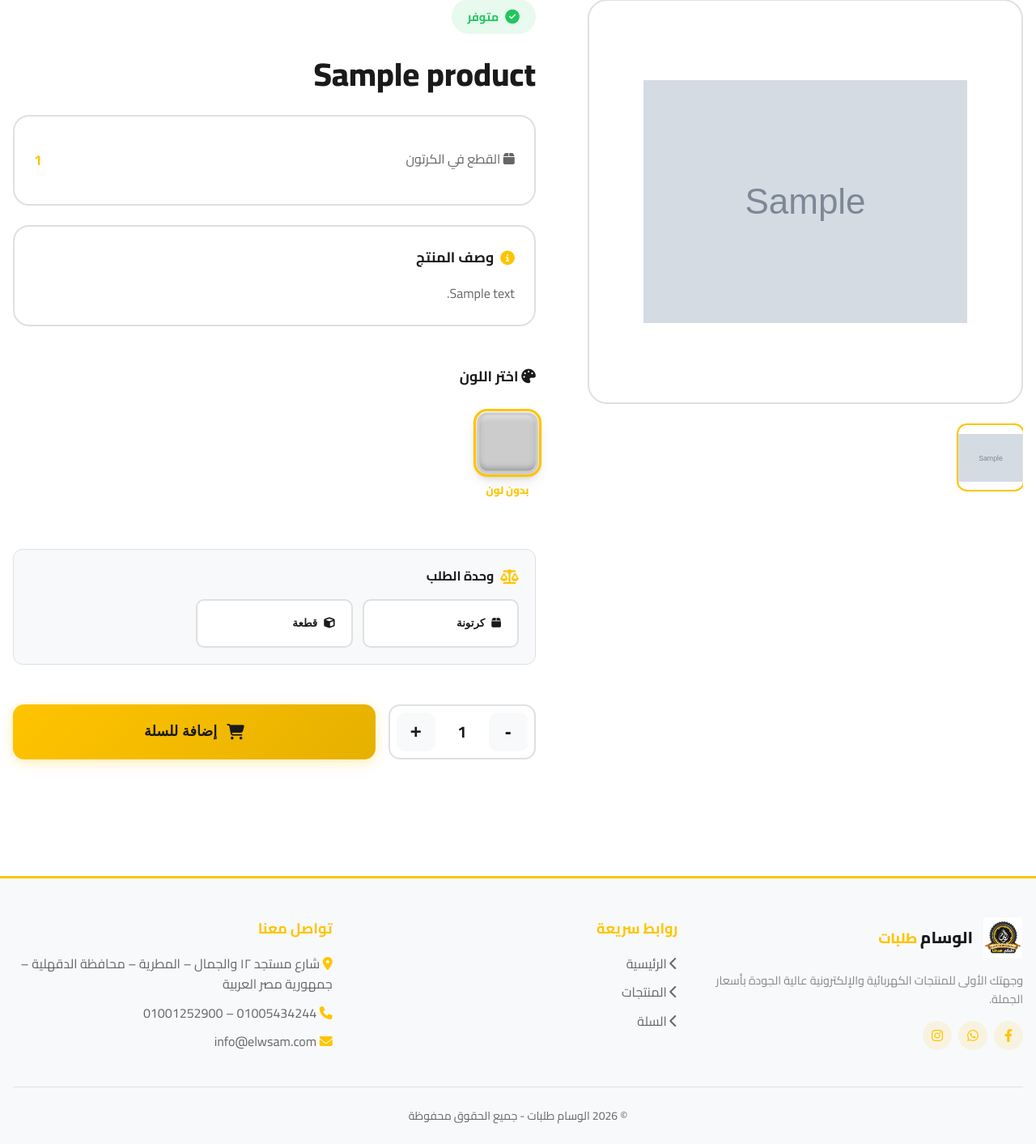
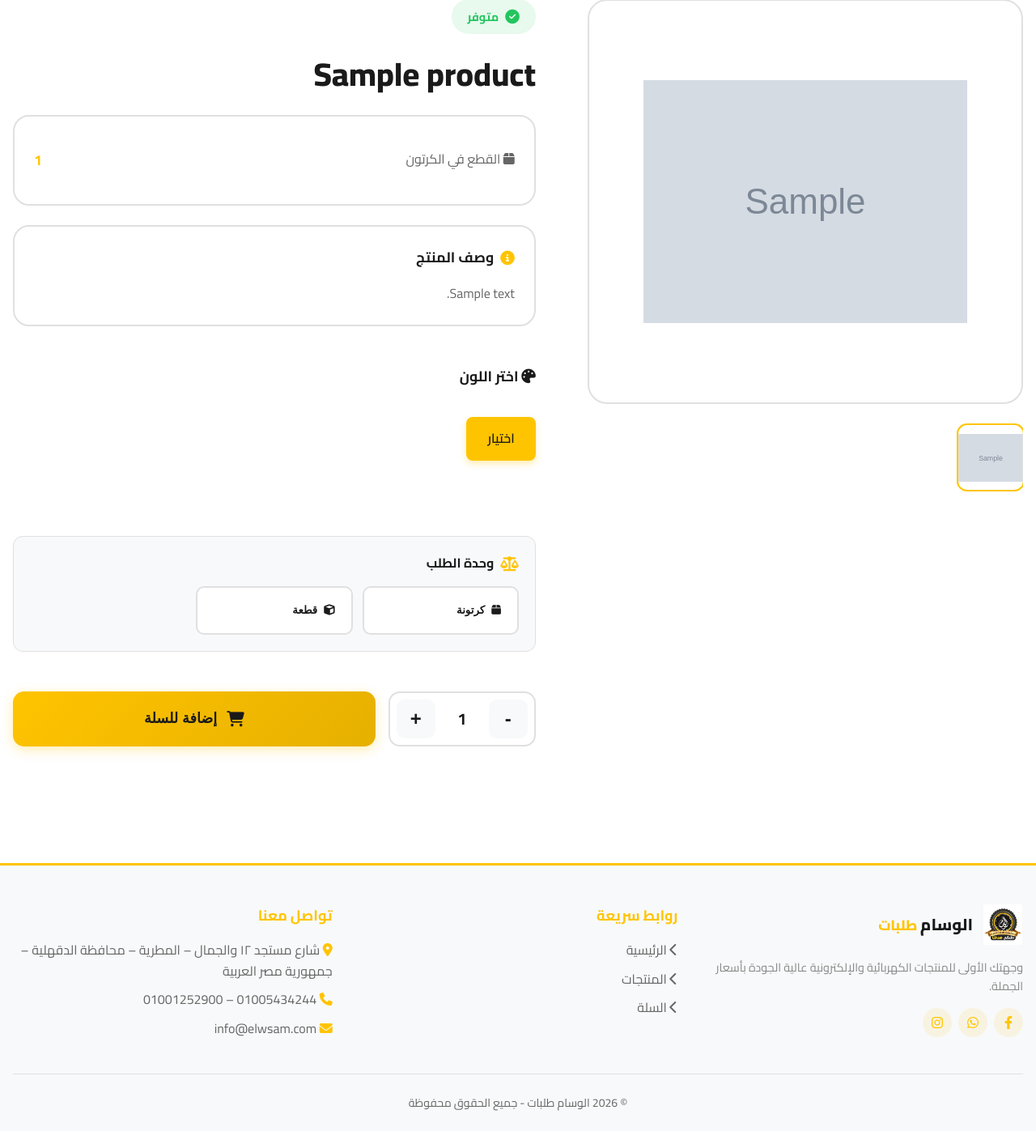
Before and after one commit to ahmedalghary1/alwesam-talabat, a Django app: a page that uses templates/products/product_detail.html in a window 1280 px wide. Shown: the part 168-1581 px from the top of the page at 81% size. After the commit the page ends 1540 px from the top, so only its background shows below. Run offline with Django 5.2, Linux system fonts and the light colour scheme; tables that the repository leaves empty hold one stand-in row (values such as "Sample post"); grey boxes marked "Sample" are stand-in pictures; parts of the project's set-up code (start-up, migrations or seed data) failed here and were passed over; some libraries are stand-ins or nearby versions.

Commit message:
update product detail

```diff
--- a/templates/products/product_detail.html
+++ b/templates/products/product_detail.html
@@ -282,7 +282,8 @@
             lengthLabel: '{{ v.length_label|default:""|escapejs }}',
             sizes: [{% for size in v.sizes.all %} {{ size.id }} {% if not forloop.last %}, {% endif %} {% endfor %}],
             sizeNames: [{% for size in v.sizes.all %}'{{size.name|escapejs}}'{% if not forloop.last %}, {% endif %} {% endfor %}],
-            image: '{% if v.image %}{{v.image.url}}{% endif %}'
+            image: '{% if v.image %}{{v.image.url}}{% endif %}',
+            attributeType: '{% if v.color %}color{% else %}text{% endif %}',
         }
         {% if not forloop.last %}, {% endif %}
         {% endfor %}
@@ -327,46 +328,58 @@
 
             return colorGroups;
         }
-        function renderColorSelection() {
-            const colorContainer = document.getElementById('color-selection');
-            if (!colorContainer) return;
+        function renderVariantOptions() {
+
+            const container = document.getElementById('color-selection');
+            if (!container) return;
 
             const colorMap = organizeVariantsByColor();
-            colorContainer.innerHTML = '';
+            container.innerHTML = '';
 
-            // تحويل colorMap إلى مصفوفة وفرز حسب أقل order لكل مجموعة لون
-            const sortedColorGroups = Object.values(colorMap).sort((a, b) => {
+            const sortedGroups = Object.values(colorMap).sort((a,b)=>{
                 const orderA = a.variants[0]?.order ?? 0;
                 const orderB = b.variants[0]?.order ?? 0;
                 return orderA - orderB;
             });
 
-            // عرض الألوان بعد الفرز
-            sortedColorGroups.forEach(colorGroup => {
-                const hasAvailableVariant = colorGroup.variants.some(v => v.isAvailable);
+            sortedGroups.forEach(group => {
 
-                const colorDiv = document.createElement('div');
-                colorDiv.className = 'color-option';
-                const bgColor = colorGroup.colorHex || '#cccccc';
-                colorDiv.style.backgroundColor = bgColor;
+                const variant = group.variants[0];
+                const div = document.createElement('div');
 
-                const colorName = colorGroup.colorName || 'بدون لون';
-                colorDiv.dataset.colorId = colorGroup.colorId || 'no-color';
-                colorDiv.dataset.colorName = colorName;
+                div.dataset.colorId = group.colorId || 'no-color';
 
-                const availabilityText = hasAvailableVariant ? 'متوفر' : 'غير متوفر';
-                colorDiv.title = `${colorName} (${availabilityText})`;
+                // =============================
+                // CASE 1 : COLOR ATTRIBUTE
+                // =============================
+                if (variant.colorHex) {
 
-                if (!hasAvailableVariant) {
-                    colorDiv.classList.add('disabled');
-                } else {
-                    colorDiv.onclick = () => selectColor(colorGroup.colorId || 'no-color', colorGroup.variants);
+                    div.className = 'color-option';
+
+                    div.style.backgroundColor = group.colorHex || '#ccc';
+
+                    div.title = group.colorName;
+
                 }
 
-                colorContainer.appendChild(colorDiv);
+                // =============================
+                // CASE 2 : TEXT ATTRIBUTE
+                // =============================
+                else {
+
+                    div.className = 'size-option variant-text-option';
+
+                    div.textContent = group.colorName || 'اختيار';
+
+                }
+
+                div.onclick = () => selectColor(group.colorId || 'no-color', group.variants);
+
+                container.appendChild(div);
+
             });
+
         }
-
         function selectColor(colorId, variants) {
             const selectedColor = document.querySelector(`[data-color-id="${colorId}"]`);
 
@@ -881,7 +894,7 @@
 
             // Initialize variant selection
             if (ALL_VARIANTS.length > 0) {
-                renderColorSelection();
+                renderVariantOptions();
 
                 // ✅ ضع هذا الجزء هنا بدل اختيار اللون من Object.keys
                 const colorMap = organizeVariantsByColor();
```
